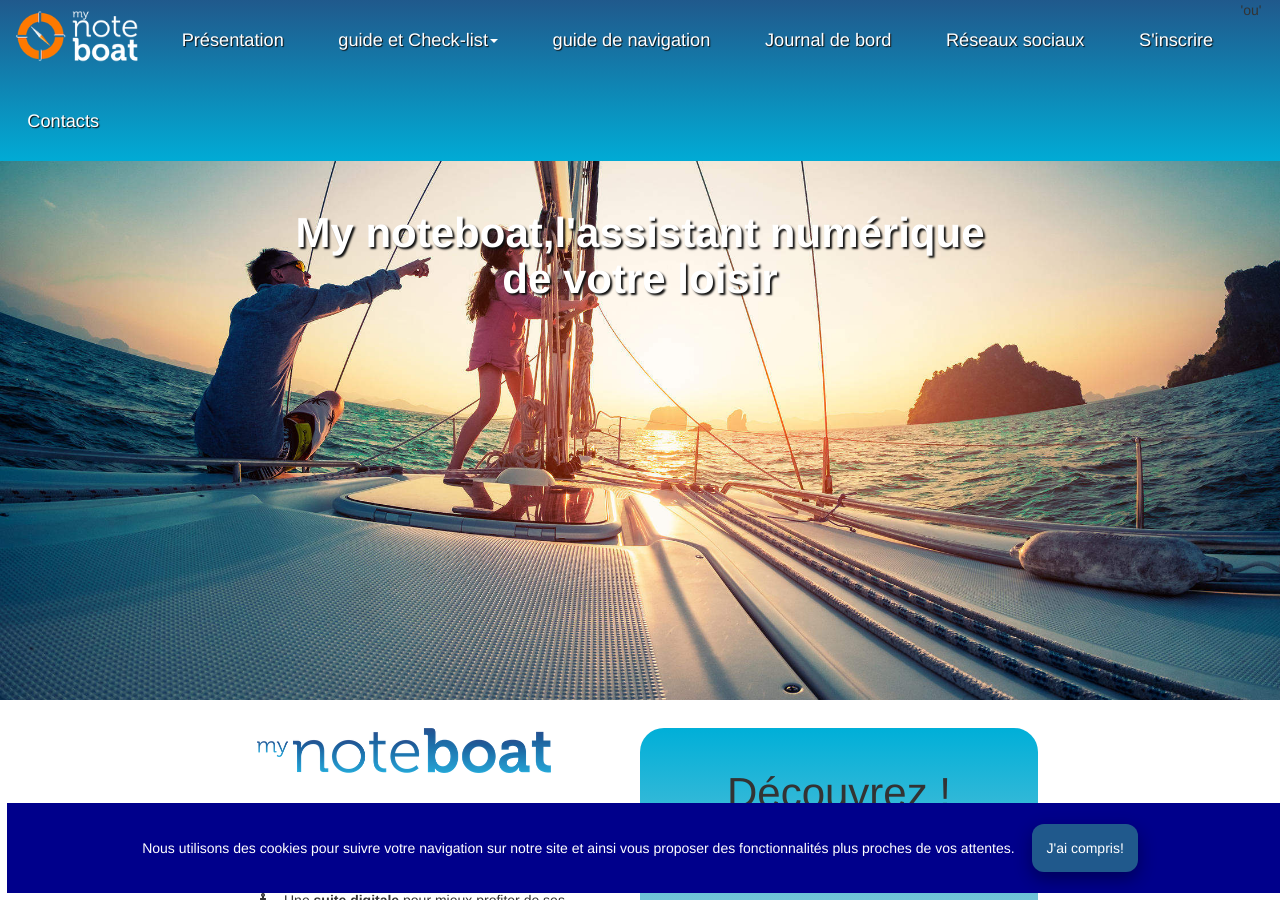
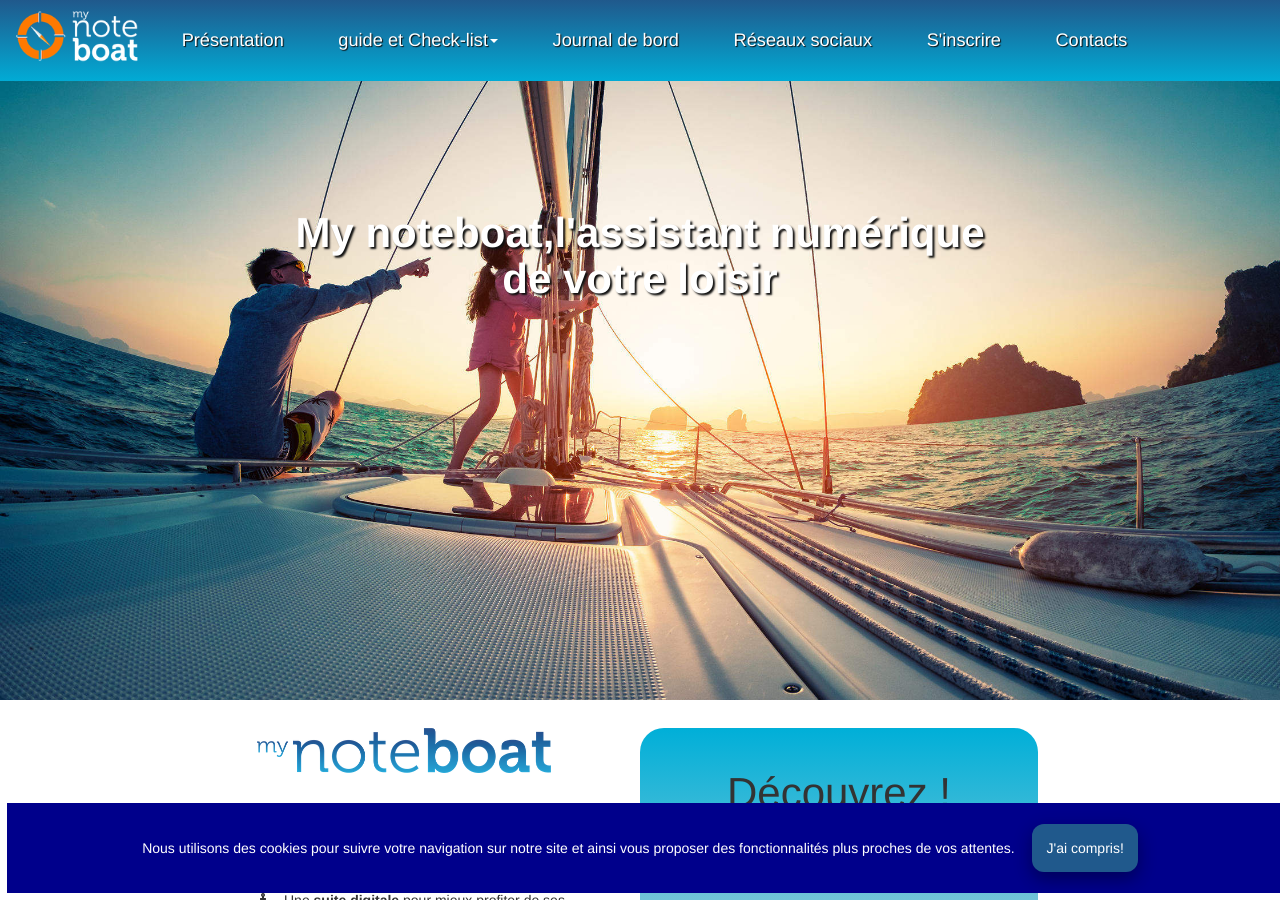
Before and after one commit to pjtiberghien/trial, a Jekyll site: the page built from docs/index.html, in a window 1280 px wide and 900 px high. Built offline with Jekyll 4.4.1, drawn with Linux system fonts in a browser that asks for light colours; nearby versions of some CDN libraries; grey boxes are pictures that could not be loaded.

Commit message:
corrections sur les items de la navbar

```diff
--- a/docs/_includes/navbar.html
+++ b/docs/_includes/navbar.html
@@ -13,7 +13,6 @@
                     </ul>
                 </ul>
         </class>
-'ou'    <a href="{{ site.url }}/index.html#telecharger">guide de navigation</a>
     <a href="{{ site.url }}/blog">Journal de bord</a>
     <a href="{{ site.url }}/index.html#reseauxsociaux">Réseaux sociaux</a>
     <a href="{{ site.url }}/index.html#inscription">S'inscrire</a>
```
